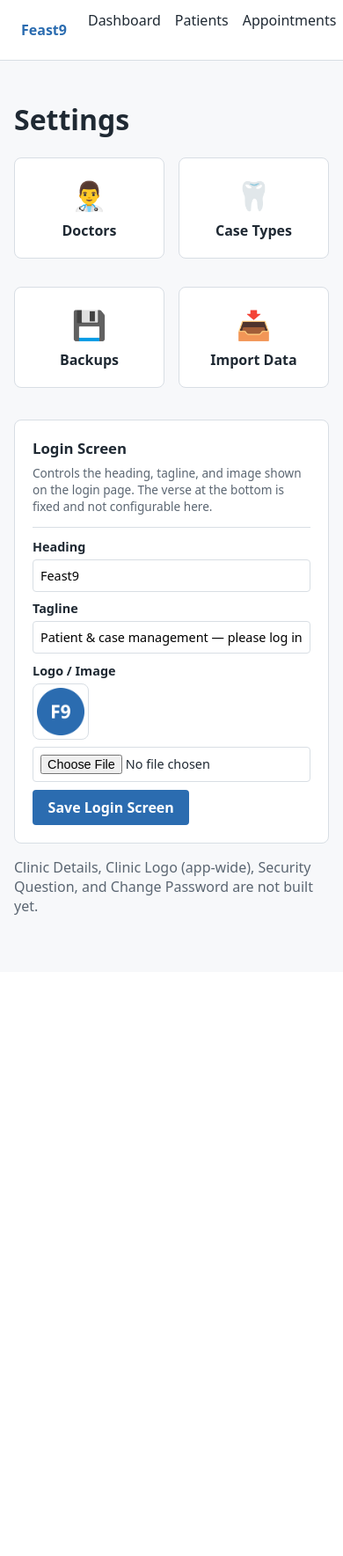
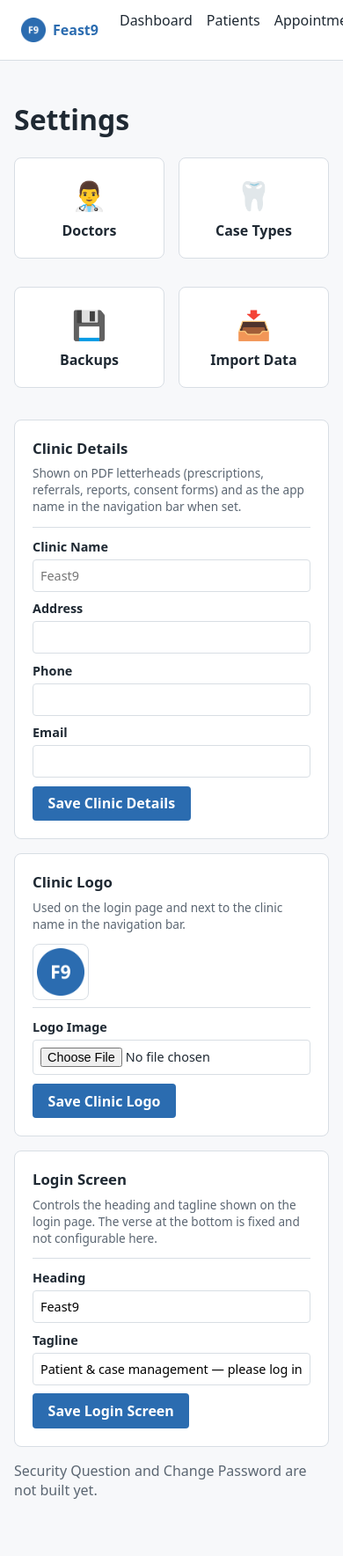
Before and after one commit to jamedevasi/Feast9_version2, a Flask app: page /settings/ in a window 390 px wide; the page is wider, and only the part inside the window is pictured. Shown: that part at 88% size. Before the commit the page ends 1040 px from the top of that part, so only its background shows below. Run offline with Flask 3, Linux system fonts and the light colour scheme; the visitor is signed in with stand-in values (Sample User, id 1); data that the repository does not hold is empty.

Commit message:
Add Clinic Details / Clinic Logo settings (§4 schema, §5.13)
Four settings keys the schema already named but nothing used yet:
clinic_name, clinic_address, clinic_phone, clinic_email, edited from
a new Settings > Clinic Details section. Clinic Logo has no key of
its own per the spec's schema, so it reuses login_image_filename —
factored out of the Login Screen section into its own card so the
Settings page matches the spec's literal section list, and the same
image now shows in the top nav bar next to the clinic name as well as
on the login page.

Reconciles a gap from the earlier Login Screen phase: login_heading
now falls back to clinic_name before the generic app-default when no
custom heading is set. Clinic details also now appear as the PDF
letterhead across all 7 pdf_reports.py generators, replacing the
previously-hardcoded "Feast9 — Dental Clinic" string in one shared
place.

Co-Authored-By: Claude Sonnet 5 <noreply@anthropic.com>

```diff
--- a/app/__init__.py
+++ b/app/__init__.py
@@ -78,6 +78,11 @@ def _register_context_processors(app):
         return {"current_year": date.today().year}
 
     @app.context_processor
+    def inject_clinic_name():
+        from app.constants import DEFAULT_CLINIC_NAME
+        return {"clinic_name_nav": db_module.get_setting("clinic_name", "") or DEFAULT_CLINIC_NAME}
+
+    @app.context_processor
     def inject_pending_data_requests():
         # feast9_v2_agents.md §5.11: "count_pending_data_requests() injected into every page"
         from flask import session
--- a/app/constants.py
+++ b/app/constants.py
@@ -75,6 +75,11 @@ CHART_STATUSES = ["Existing", "Planned", "Completed"]
 DEFAULT_LOGIN_HEADING = "Feast9"
 DEFAULT_LOGIN_TAGLINE = "Patient & case management — please log in."
 
+# Clinic Details (§4 "settings (key-value)" schema, §5.13 Settings section) — clinic_name
+# falls back to the app name everywhere it's shown (nav bar brand, PDF letterheads);
+# address/phone/email have no fallback and are simply omitted when blank.
+DEFAULT_CLINIC_NAME = "Feast9"
+
 # Presentation only (SVG is a presentation layer, never the source of truth — feast9_v2_agents.md §14).
 CHART_FINDING_COLORS = {
     "Sound": "#e9f7ef",
--- a/app/routes/auth_routes.py
+++ b/app/routes/auth_routes.py
@@ -117,9 +117,13 @@ def login():
             db.record_failed_login(ip)
             errors.append("Invalid username or password.")
 
+    # No custom heading set -> fall back to the clinic's own name (Settings > Clinic
+    # Details) before the generic app-name default, so a configured clinic shows its
+    # own name here without needing to duplicate it into login_heading too.
+    login_heading = db.get_setting("login_heading", "") or db.get_setting("clinic_name", "") or DEFAULT_LOGIN_HEADING
     return render_template(
         "login.html", errors=errors,
-        login_heading=db.get_setting("login_heading", DEFAULT_LOGIN_HEADING),
+        login_heading=login_heading,
         login_tagline=db.get_setting("login_tagline", DEFAULT_LOGIN_TAGLINE),
     )
 
--- a/app/routes/settings_routes.py
+++ b/app/routes/settings_routes.py
@@ -28,36 +28,58 @@ bp = Blueprint("settings", __name__, url_prefix="/settings")
 def index():
     if request.method == "POST":
         validate_csrf(request.form.get("csrf_token"))
-        if request.form.get("form") == "login_screen":
+        form = request.form.get("form")
+        if form == "clinic_details":
+            _save_clinic_details()
+        elif form == "clinic_logo":
+            _save_clinic_logo()
+        elif form == "login_screen":
             _save_login_screen()
         return redirect(url_for("settings.index"))
 
     return render_template(
         "settings.html",
+        clinic_name=db.get_setting("clinic_name", ""),
+        clinic_address=db.get_setting("clinic_address", ""),
+        clinic_phone=db.get_setting("clinic_phone", ""),
+        clinic_email=db.get_setting("clinic_email", ""),
         login_heading=db.get_setting("login_heading", DEFAULT_LOGIN_HEADING),
         login_tagline=db.get_setting("login_tagline", DEFAULT_LOGIN_TAGLINE),
-        login_image_filename=db.get_setting("login_image_filename", ""),
     )
 
 
+def _save_clinic_details():
+    actor = current_actor()
+    db.set_setting("clinic_name", request.form.get("clinic_name", "").strip(), actor=actor)
+    db.set_setting("clinic_address", request.form.get("clinic_address", "").strip(), actor=actor)
+    db.set_setting("clinic_phone", request.form.get("clinic_phone", "").strip(), actor=actor)
+    db.set_setting("clinic_email", request.form.get("clinic_email", "").strip(), actor=actor)
+    flash("Clinic details updated.", "success")
+
+
+def _save_clinic_logo():
+    upload = request.files.get("clinic_logo")
+    if not upload or not upload.filename:
+        flash("Choose an image to upload.", "warning")
+        return
+
+    content = upload.read()
+    detected = detect_image_upload_type(content[:16])
+    if detected is None:
+        flash("Unsupported or corrupted image — only JPG, PNG, GIF, and WEBP are accepted.", "warning")
+        return
+
+    _mimetype, ext = detected
+    filename = f"{uuid.uuid4().hex}.{ext}"
+    branding_dir = pathlib.Path(app_config.branding_dir())
+    branding_dir.mkdir(parents=True, exist_ok=True)
+    (branding_dir / filename).write_bytes(content)
+    db.set_setting("login_image_filename", filename, actor=current_actor())
+    flash("Clinic logo updated — used on the login page and in the navigation bar.", "success")
+
+
 def _save_login_screen():
-    heading = request.form.get("login_heading", "").strip()
-    tagline = request.form.get("login_tagline", "").strip()
-    db.set_setting("login_heading", heading, actor=current_actor())
-    db.set_setting("login_tagline", tagline, actor=current_actor())
-
-    upload = request.files.get("login_image")
-    if upload and upload.filename:
-        content = upload.read()
-        detected = detect_image_upload_type(content[:16])
-        if detected is None:
-            flash("Unsupported or corrupted image — only JPG, PNG, GIF, and WEBP are accepted.", "warning")
-            return
-        _mimetype, ext = detected
-        filename = f"{uuid.uuid4().hex}.{ext}"
-        branding_dir = pathlib.Path(app_config.branding_dir())
-        branding_dir.mkdir(parents=True, exist_ok=True)
-        (branding_dir / filename).write_bytes(content)
-        db.set_setting("login_image_filename", filename, actor=current_actor())
-
+    actor = current_actor()
+    db.set_setting("login_heading", request.form.get("login_heading", "").strip(), actor=actor)
+    db.set_setting("login_tagline", request.form.get("login_tagline", "").strip(), actor=actor)
     flash("Login screen updated.", "success")
--- a/app/static/style.css
+++ b/app/static/style.css
@@ -26,7 +26,16 @@ body {
   border-bottom: 1px solid var(--border);
 }
 
-.brand { font-weight: 700; color: var(--brand); }
+.brand {
+  display: flex;
+  align-items: center;
+  gap: 0.5rem;
+  flex-shrink: 0;
+  font-weight: 700;
+  color: var(--brand);
+  white-space: nowrap;
+}
+.brand-logo { width: 28px; height: 28px; border-radius: 6px; object-fit: contain; flex-shrink: 0; }
 
 .topbar nav { display: flex; gap: 1rem; flex: 1; }
 .topbar nav a { color: var(--text); text-decoration: none; }
--- a/app/templates/base.html
+++ b/app/templates/base.html
@@ -9,7 +9,7 @@
 <body class="{% block body_class %}{% endblock %}">
   {% if session.get('admin_id') %}
   <header class="topbar">
-    <div class="brand">Feast9</div>
+    <div class="brand"><img class="brand-logo" src="{{ url_for('auth.login_image') }}" alt="">{{ clinic_name_nav }}</div>
     <nav>
       <a href="{{ url_for('dashboard.index') }}">Dashboard</a>
       <a href="{{ url_for('patients.list_view') }}">Patients</a>
--- a/app/templates/settings.html
+++ b/app/templates/settings.html
@@ -23,21 +23,42 @@
 </div>
 
 <section class="card">
+  <h2>Clinic Details</h2>
+  <p class="muted-note">Shown on PDF letterheads (prescriptions, referrals, reports, consent forms) and as the app name in the navigation bar when set.</p>
+  <form method="post" action="{{ url_for('settings.index') }}" class="inline-form">
+    <input type="hidden" name="csrf_token" value="{{ csrf_token() }}">
+    <input type="hidden" name="form" value="clinic_details">
+    <label>Clinic Name<input type="text" name="clinic_name" value="{{ clinic_name or '' }}" maxlength="120" placeholder="Feast9"></label>
+    <label>Address<input type="text" name="clinic_address" value="{{ clinic_address or '' }}" maxlength="200"></label>
+    <label>Phone<input type="text" name="clinic_phone" value="{{ clinic_phone or '' }}" maxlength="40"></label>
+    <label>Email<input type="email" name="clinic_email" value="{{ clinic_email or '' }}" maxlength="120"></label>
+    <button type="submit">Save Clinic Details</button>
+  </form>
+</section>
+
+<section class="card">
+  <h2>Clinic Logo</h2>
+  <p class="muted-note">Used on the login page and next to the clinic name in the navigation bar.</p>
+  <img class="login-image-preview" src="{{ url_for('auth.login_image') }}" alt="Current clinic logo">
+  <form method="post" action="{{ url_for('settings.index') }}" enctype="multipart/form-data" class="inline-form">
+    <input type="hidden" name="csrf_token" value="{{ csrf_token() }}">
+    <input type="hidden" name="form" value="clinic_logo">
+    <label>Logo Image<input type="file" name="clinic_logo" accept="image/png,image/jpeg,image/gif,image/webp"></label>
+    <button type="submit">Save Clinic Logo</button>
+  </form>
+</section>
+
+<section class="card">
   <h2>Login Screen</h2>
-  <p class="muted-note">Controls the heading, tagline, and image shown on the login page. The verse at the bottom is fixed and not configurable here.</p>
-  <form method="post" action="{{ url_for('settings.index') }}" enctype="multipart/form-data" class="inline-form">
+  <p class="muted-note">Controls the heading and tagline shown on the login page. The verse at the bottom is fixed and not configurable here.</p>
+  <form method="post" action="{{ url_for('settings.index') }}" class="inline-form">
     <input type="hidden" name="csrf_token" value="{{ csrf_token() }}">
     <input type="hidden" name="form" value="login_screen">
     <label>Heading<input type="text" name="login_heading" value="{{ login_heading or '' }}" maxlength="120"></label>
     <label>Tagline<input type="text" name="login_tagline" value="{{ login_tagline or '' }}" maxlength="200"></label>
-    <label>
-      Logo / Image
-      <img class="login-image-preview" src="{{ url_for('auth.login_image') }}" alt="Current login image">
-      <input type="file" name="login_image" accept="image/png,image/jpeg,image/gif,image/webp">
-    </label>
     <button type="submit">Save Login Screen</button>
   </form>
 </section>
 
-<p class="empty-state">Clinic Details, Clinic Logo (app-wide), Security Question, and Change Password are not built yet.</p>
+<p class="empty-state">Security Question and Change Password are not built yet.</p>
 {% endblock %}
```
Also changed, not shown: CLAUDE.md (+2 -1 lines), app/pdf_reports.py (+21 -1 lines), tests/test_clinic_settings.py (added, +124 -0 lines), tests/test_login_branding.py (+2 -38 lines).
